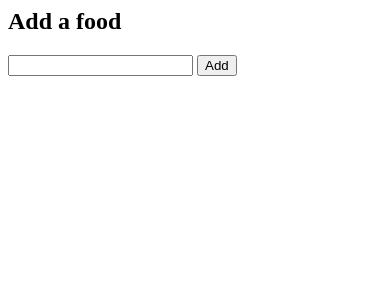
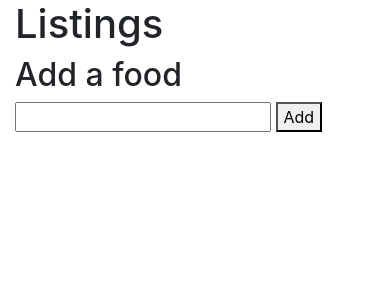
Before and after one commit to katyanna/listings, a Flask app: page / in a window 390 px wide. Shown: the top 300 px of the page. Run offline with Flask 2, Linux system fonts and the light colour scheme; some libraries are stand-ins or nearby versions.

Commit message:
Add templates inheritance

```diff
--- a/templates/base.html
+++ b/templates/base.html
@@ -2,6 +2,28 @@
 
 <html>
   <head>
-    <title>Udacity Templates!</title>
+    <meta charset="utf-8">
+    <meta name="viewport" content="width=device-width, initial-scale=1">
+    <title>List it!</title>
+    <link rel="stylesheet" href="css/bootstrap.css">
+    <link rel="stylesheet" href="static/base.css">
+    <link href="https://fonts.googleapis.com/css?family=Comfortaa:300,400|Work+Sans:300" rel="stylesheet">
   </head>
+
+  <body>
+    <div class="container">
+      <header>
+        <h1>Listings</h1>
+      </header>
+
+      <main>
+        <section class="row">
+          <div class="col-md-12">
+            {% block content %}
+            {% endblock %}
+          </div>
+        </section>
+      </main>
+    </div>
+  </body>
 </html>
--- a/templates/index.html
+++ b/templates/index.html
@@ -1,3 +1,7 @@
+{% extends "base.html" %}
+
+{% block content %}
+
 <form>
   <h2>Add a food</h2>
   <input type="text" name="food">
@@ -22,3 +26,5 @@
     </ul>
   {% endif %}
 </form>
+
+{% endblock %}
```
